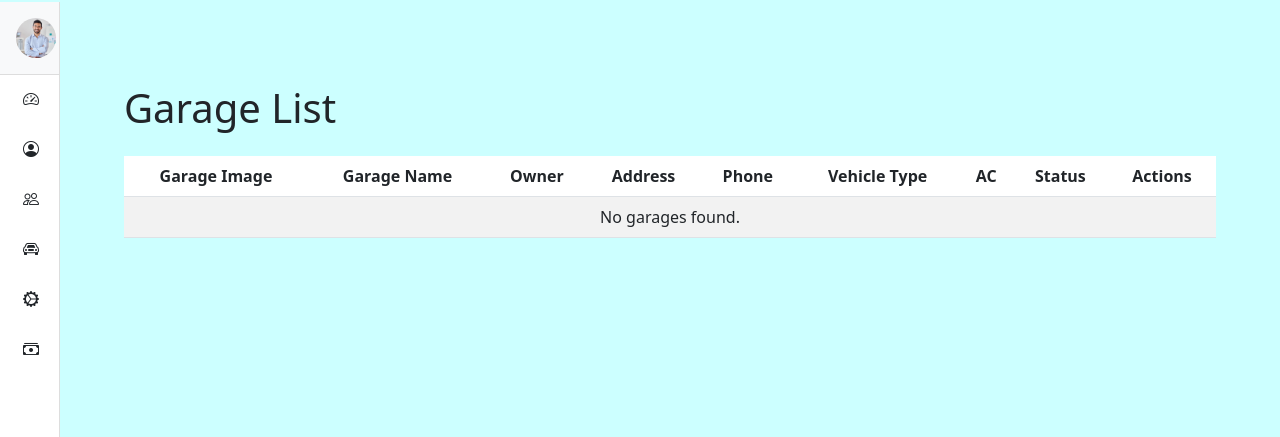
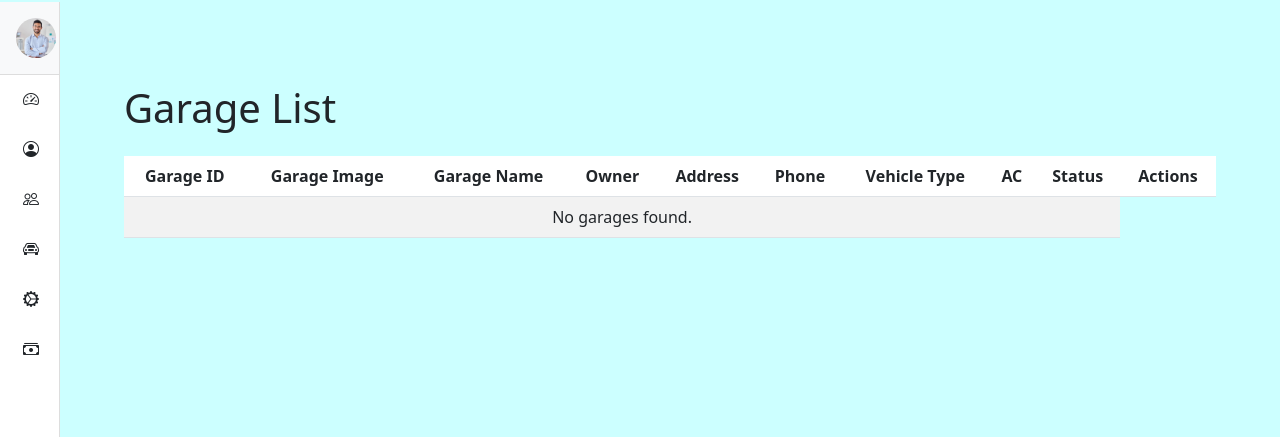
Before and after one commit to sps-projects11/quick-come, a Django app: page /admin/garage/ in a window 1280 px wide. Shown: the part 54-491 px from the top of the page. Run offline with Django 5.2, Linux system fonts and the light colour scheme; data that the repository does not hold is empty; some libraries are stand-ins or nearby versions.

Commit message:
Enhance garage list view by adding Garage ID and owner name, and updating vehicle type display

```diff
--- a/qcome/templates/adminuser/garage/garage_list.html
+++ b/qcome/templates/adminuser/garage/garage_list.html
@@ -14,6 +14,7 @@
   <table class="table table-striped text-center">
     <thead>
       <tr>
+        <th scope="col">Garage ID</th>
         <th scope="col">Garage Image</th>
         <th scope="col">Garage Name</th>
         <th scope="col">Owner</th>
@@ -28,14 +29,15 @@
     <tbody>
       {% for garage in garages %}
       <tr id="garage-row-{{ garage.id }}">
+        <td>{{ garage.id }}</td>
         <td>
           <img src="{{ garage.garage_image|default:'/static/all-Pictures/pngtree-cartoon-auto-mechanic-icons-for-car-repair-service-vector-png-image_12735033.png' }}" alt="Garage Image" class="rounded" width="50" height="50">
         </td>
         <td>{{ garage.garage_name }}</td>
-        <td>{{ garage.garage_owner.get_full_name }}</td>
+        <td>{{ garage.garage_owner_name }}</td>
         <td>{{ garage.address }}</td>
         <td>{{ garage.phone }}</td>
-        <td>{{ garage.get_vehicle_type_display }}</td>
+        <td>{{ garage.vehicle }}</td>
         <td>{{ garage.garage_ac }}</td>
         <td>
           <span class="switch-label toggle-label-deactivate {% if not garage.is_active %}active-label{% endif %}">Deactivate</span>
--- a/qcome/views/manage_garage_view.py
+++ b/qcome/views/manage_garage_view.py
@@ -5,12 +5,26 @@ from ..constants.error_message import ErrorMessage
 from ..constants.success_message import SuccessMessage
 from ..package.response import success_response,error_response
 from django.http import JsonResponse
+from qcome.constants.default_values import Vehicle_Type
+
 
 class ManageGarageListView(View):
     def get(self, request):
         garages = garage_service.get_garage_list()
 
-        return render(request, 'adminuser/garage/garage_list.html', {'garages':garages})
+        for garage in garages:
+            # Compute the vehicle type string if needed.
+            garage.vehicle = Vehicle_Type(garage.vehicle_type).name if garage.vehicle_type else "N/A"
+            # Construct the owner's full name.
+            garage.garage_owner_name = (
+                f"{garage.garage_owner.first_name} "
+                f"{(garage.garage_owner.middle_name + ' ') if garage.garage_owner.middle_name else ''}"
+                f"{garage.garage_owner.last_name}"
+            )
+
+        # Pass the list of garage objects to the template.
+        return render(request, 'adminuser/garage/garage_list.html', {'garages': garages})
+
 
 class ManageGarageCreateView(View):
     def get(self, request):
```
